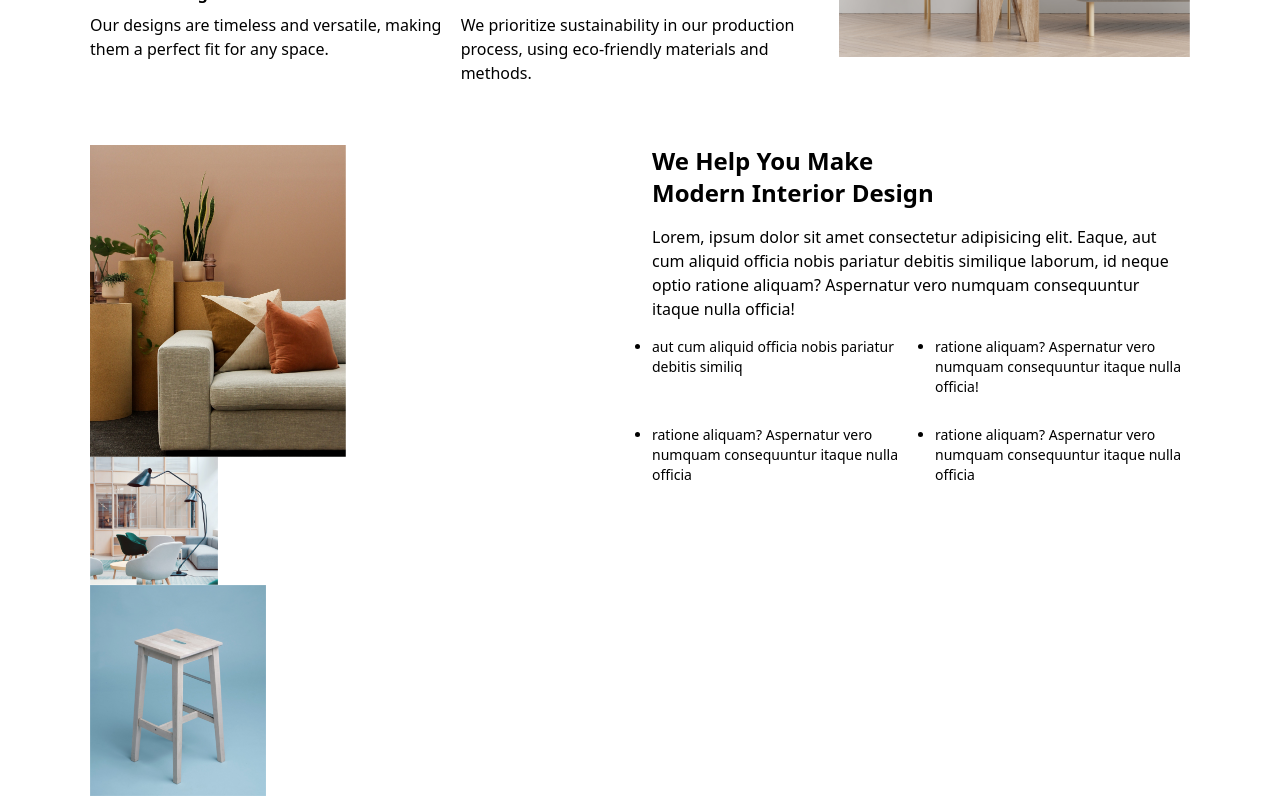
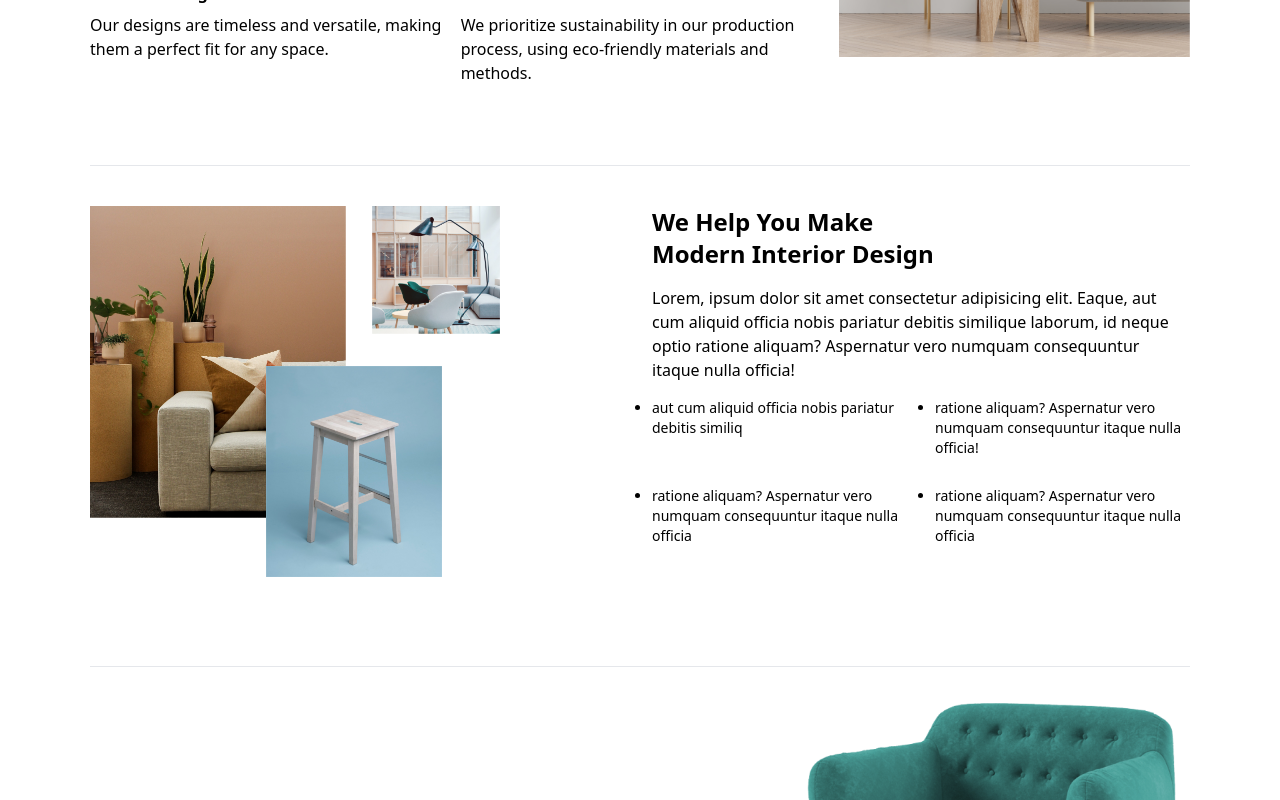
Before and after one commit to Fitsum1101/DemoFurnithure, a React (Create React App) app: page / in a window 1280 px wide. Shown: the part 1540-2340 px from the top of the page. Built offline with nearby package versions, Linux system fonts and the light colour scheme.

Commit message:
some change to choosen item

```diff
--- a/src/App.js
+++ b/src/App.js
@@ -18,9 +18,10 @@
 import { createBrowserRouter, RouterProvider } from "react-router-dom";
 import CatgoresPage from "./Page/CatgoresPage";
 import Product from "./Page/Product";
-import ChoosenItem from "./component/ChoosenItem";
 import Home from "./Page/Home";
 import Cart from "./Page/Cart";
+
+import ProductDetail from "./component/ProductDetail";
 const router = createBrowserRouter([
   {
     path: "/",
@@ -32,7 +33,7 @@ const router = createBrowserRouter([
   },
   {
     path: "/product/:id",
-    element: <ChoosenItem />,
+    element: <ProductDetail />,
   },
   {
     path: "/catgores",
--- a/src/component/ChoosenItem.jsx
+++ b/src/component/ChoosenItem.jsx
@@ -1,5 +1,5 @@
 function ChoosenItem() {
-  return <div></div>;
+  return <div>teda</div>;
 }
 
 export default ChoosenItem;
--- a/src/component/ProductList.jsx
+++ b/src/component/ProductList.jsx
@@ -6,6 +6,7 @@
 // import image6 from "./images/img-grid-3 1.png";
 // import image7 from "./images/couch.png";
 // import image8 from "./images/bedpicture.png";
+import { Link } from "react-router-dom";
 import allProduct from "../Asset/allproduct";
 import { useState } from "react";
 // const allProduct = [
@@ -168,9 +169,12 @@ function ManItem({ item, explaore }) {
         <button className="bg-yellow-400 py-1 px-3 rounded-3xl mt-2 text-black font-bold ">
           ADD
         </button>
-        <button className="bg-yellow-400 py-1 px-3 rounded-3xl mt-2 text-black font-bold ">
+        <Link
+          to={`/product/${item.id}`}
+          className="bg-yellow-400 py-1 px-3 rounded-3xl mt-2 text-black font-bold "
+        >
           Detail
-        </button>
+        </Link>
       </div>
     </li>
   );
--- a/src/component/WeHelp.jsx
+++ b/src/component/WeHelp.jsx
@@ -4,12 +4,21 @@ import wehelp3 from "./images/img-grid-2 1.jpg";
 
 function WeHelp() {
   return (
-    <div className="w-[1100px] m-auto mt-9">
-      <div className="grid grid-cols-2 gap-6 pt-6 ">
-        <div className="">
+    <div className="w-[1100px] m-auto my-20 ">
+      <hr />
+      <div className="grid grid-cols-2 gap-6 py-10 ">
+        <div className="relative">
           <img src={wehelp2} alt="wehelp" className="w-64" />
-          <img src={wehelp3} alt="wehelp" className="w-32" />
-          <img src={wehelp1} alt="wehelp" className="w-44" />
+          <img
+            src={wehelp3}
+            alt="wehelp"
+            className="w-32 absolute top-0 right-32"
+          />
+          <img
+            src={wehelp1}
+            alt="wehelp"
+            className="w-44 absolute top-40 left-44"
+          />
         </div>
         <div className="space-y-4">
           <h1 className="font-bold text-2xl capitalize">
```
